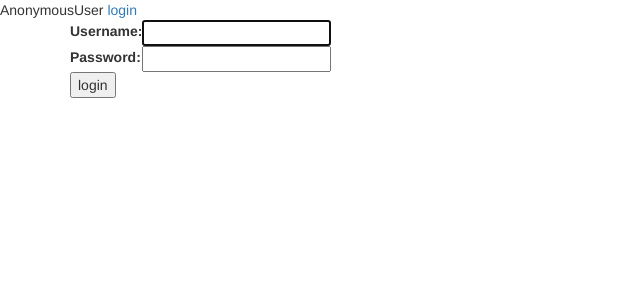
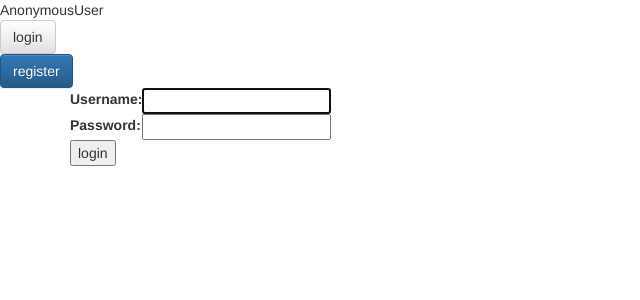
Before and after one commit to mcelearr/django-webapp, a Django app: page /login/ in a window 1280 px wide. Shown: the top 300 px of the page, without its empty margins (0-640 px from the left). Run offline with Django 3.2, Linux system fonts and the light colour scheme; some libraries are stand-ins or nearby versions.

Commit message:
set up links between different views

```diff
--- a/src/templates/base.html
+++ b/src/templates/base.html
@@ -11,13 +11,20 @@
     <link rel="stylesheet" href='{% static "css/base.css" %}' charset="utf-8">
   </head>
   <body>
-    <div>
+    <div class="authentication">
       {{ user }}
       {% if user.is_anonymous %}
-      <a href="{% url 'django.contrib.auth.views.login' %}">login</a>
-      {% else %}
-      <a href="{% url 'django.contrib.auth.views.logout' %}">logout</a>
+      <div class="login">
+        <a class="btn btn-default" href="{% url 'django.contrib.auth.views.login' %}">login</a>
+      </div>
+        {% else %}
+      <div class="logout">
+        <a class="btn btn-default" href="{% url 'django.contrib.auth.views.logout' %}">logout</a>
+      </div>
       {% endif %}
+      <div class="register">
+        <a class="btn btn-primary" href="/new-user">register</a>
+      </div>
     </div>
     {% include "messages_display.html" %}
     <div class="container">
--- a/src/templates/post_detail.html
+++ b/src/templates/post_detail.html
@@ -23,7 +23,9 @@
     <h3>{{ instance.timestamp }}</h3>
 
     {{ instance.content }}<br/>
-
+  {% if instance.user == user %}
+    <a class="btn btn-default" href="/{{ instance.slug }}/edit">Edit post</a>
+  {% endif %}
   </div>
 
 {% endblock content %}
--- a/src/webapp/settings.py
+++ b/src/webapp/settings.py
@@ -132,4 +132,4 @@ MEDIA_URL = "/media/"
 MEDIA_ROOT = os.path.join(os.path.dirname(BASE_DIR), "media_cdn")
 
 # Login redirect
-LOGIN_REDIRECT_URL = '/posts/'
+LOGIN_REDIRECT_URL = '/'
--- a/src/webapp/urls.py
+++ b/src/webapp/urls.py
@@ -23,7 +23,7 @@ urlpatterns = [
     url(r'^admin/', admin.site.urls),
     url(r'^login/$', 'django.contrib.auth.views.login'),
     url(r'^logout/$', 'django.contrib.auth.views.logout'),
-    url(r'^posts/', include("posts.urls")),
+    url(r'', include("posts.urls")),
 ]
 
 if settings.DEBUG:
```
Also changed, not shown: src/templates/post_list.html (+12 -5 lines), src/db.sqlite3.
